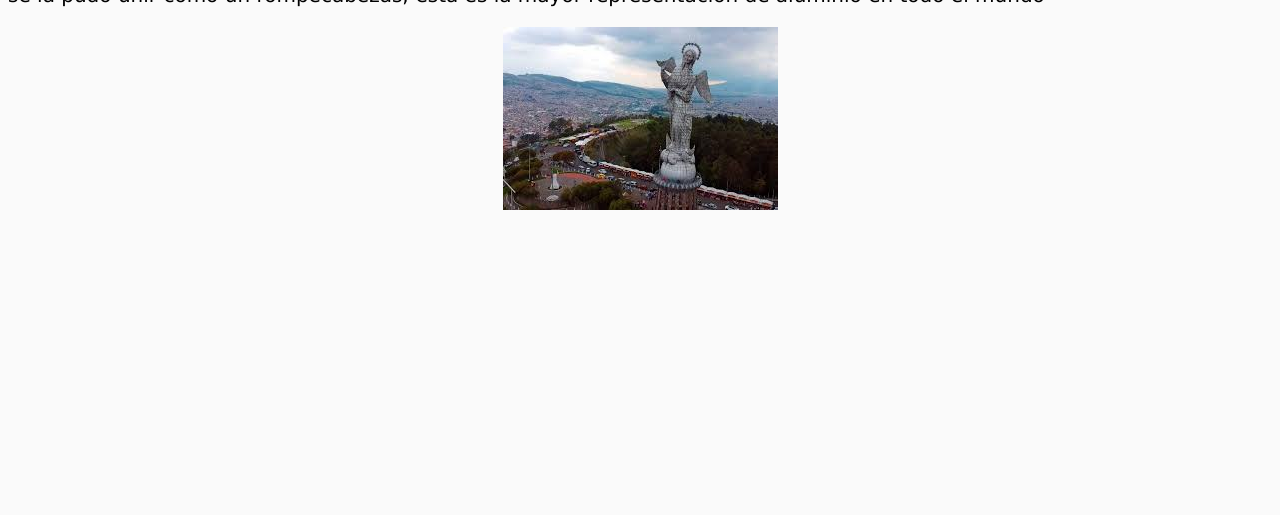
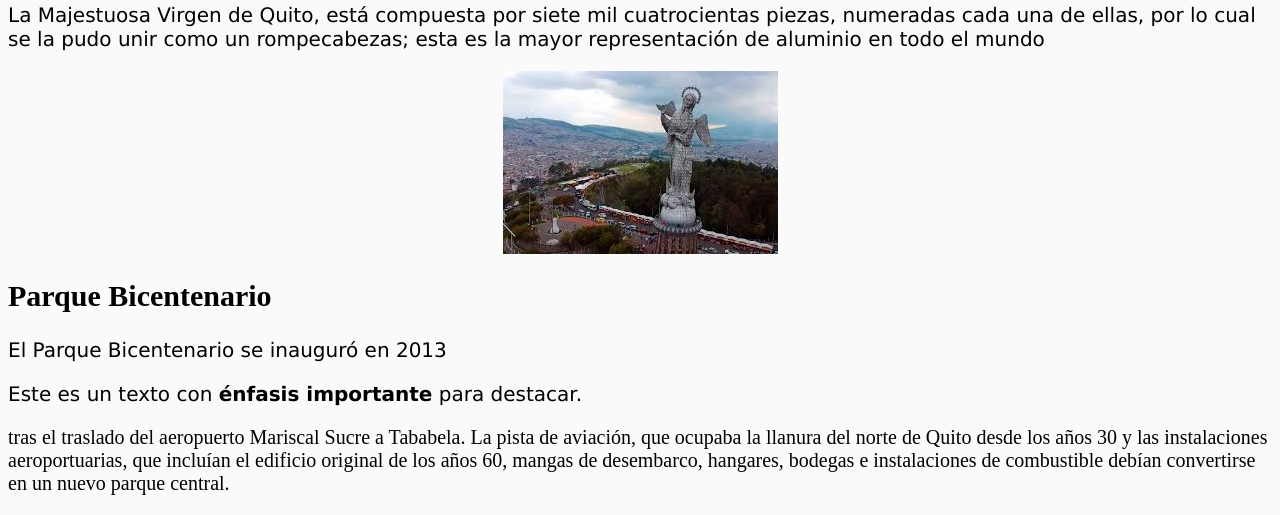
Before and after one commit to Alexandernacato/DesarrolloWeb, a plain HTML site: page index.html in a window 1280 px wide. Shown: the part 518-1033 px from the top of the page. Before the commit the page ends 800 px from the top, so only its background shows below. Drawn offline with Linux system fonts and the light colour scheme.

Commit message:
Segundo commit

```diff
--- a/css/estilos.css
+++ b/css/estilos.css
@@ -2,7 +2,7 @@ body{
     background-color: rgb(250, 250, 250);
     color: black;
     font-family: 'Times New Roman', Times, serif;
-    font-size: 20 px;
+    font-size: 20px;
 
 }
 p {
--- a/index.html
+++ b/index.html
@@ -13,6 +13,10 @@
     <h2>Panecillo</h2>
     <p>La Majestuosa Virgen de Quito, está compuesta por siete mil cuatrocientas piezas, numeradas cada una de ellas, por lo cual se la pudo unir como un rompecabezas; esta es la mayor representación de aluminio en todo el mundo</p>
     <center><img src="./images/sitio2.jpg" alt="Panecillo"></center>
+    <h2>Parque Bicentenario</h2>
+    <p>El Parque Bicentenario se inauguró en 2013 <p>Este es un texto con <strong>énfasis importante</strong> para destacar.</p>tras el traslado del aeropuerto Mariscal Sucre a Tababela. La pista de aviación, que ocupaba la llanura del norte de Quito desde los años 30 y las instalaciones aeroportuarias, que incluían el edificio original de los años 60, mangas de desembarco, hangares, bodegas e instalaciones de combustible debían convertirse en un nuevo parque central.
+    </p>
+
 <body>
 
 </body>
```
